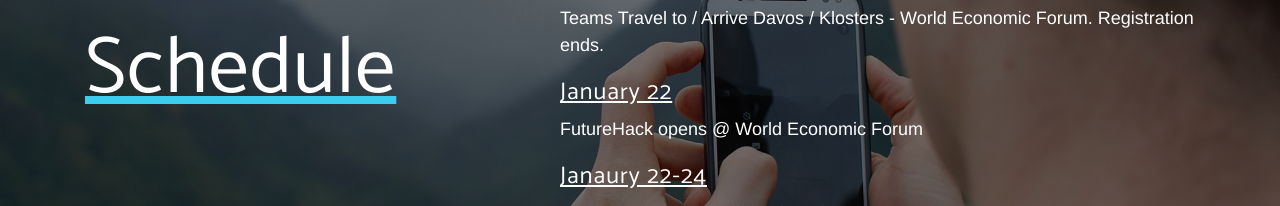
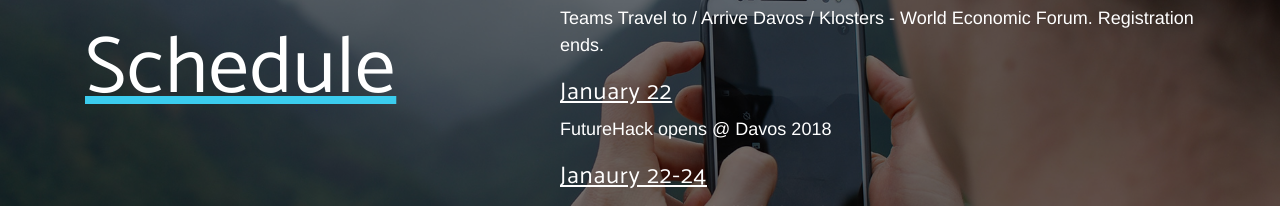
Before and after one commit to future-hack-wef/future-hack-wef.github.io, a website: page index.html in a window 1280 px wide. Shown: the part 5262-5468 px from the top of the page. Drawn offline with nearby package versions, Linux system fonts and the light colour scheme; a web font is replaced by a local one.

Commit message:
Another Davos fix

```diff
--- a/index.html
+++ b/index.html
@@ -256,7 +256,7 @@
                 <p> Hackathon Mentors and Judges are available to support in project concept development. Matchmaking for projects and teams.</p>
                 <p>Hackathon in Slovenia happens</p>
               <h4><strong>January 21</strong></h4><p> Teams Travel to / Arrive Davos / Klosters - World Economic Forum. Registration ends.</p>
-              <h4><strong>January 22</strong></h4><p> FutureHack opens @ World Economic Forum</p>
+              <h4><strong>January 22</strong></h4><p> FutureHack opens @ Davos 2018</p>
               <h4><strong>Janaury 22-24</strong></h4><p> FutureHack teams build their projects</p>
               <h4><strong>January 24</strong></h4> <p>FutureHack ends.</p>
               <p> Projects present for Judging in Klosters</p>
```
